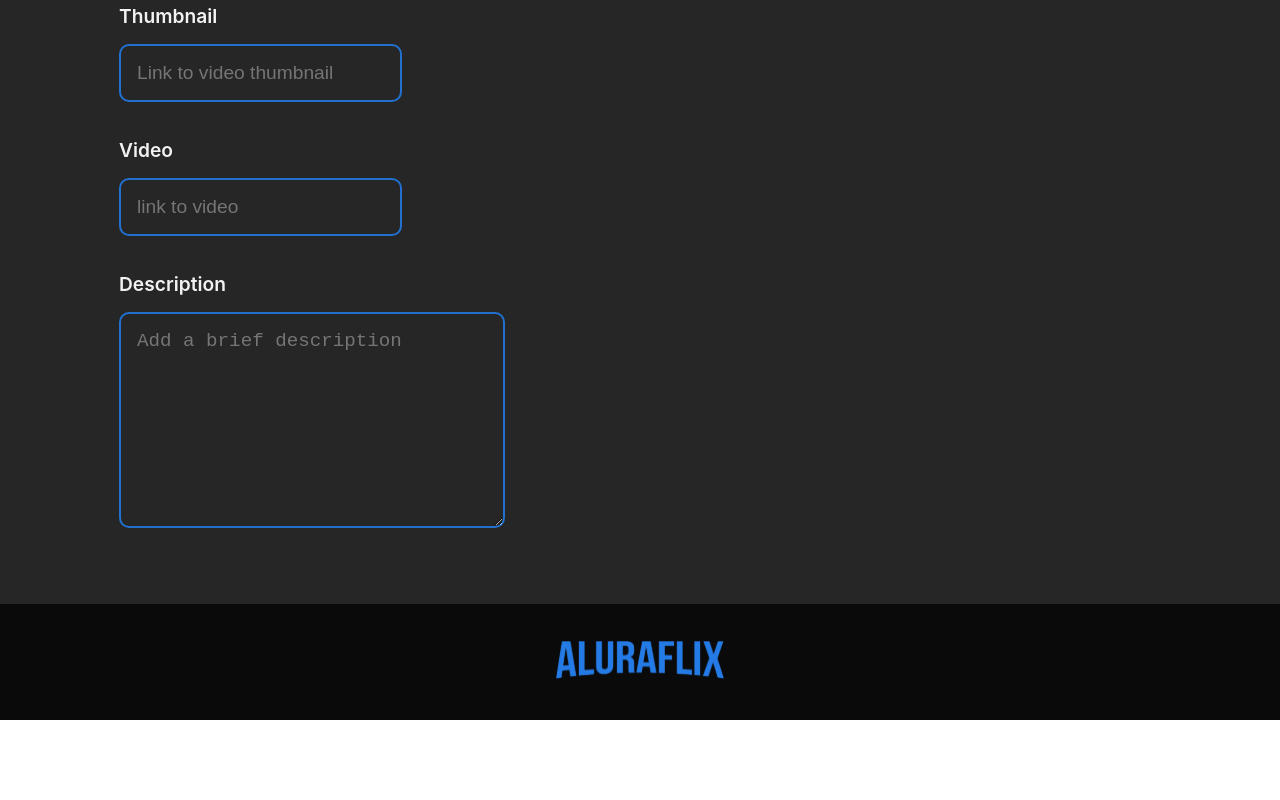
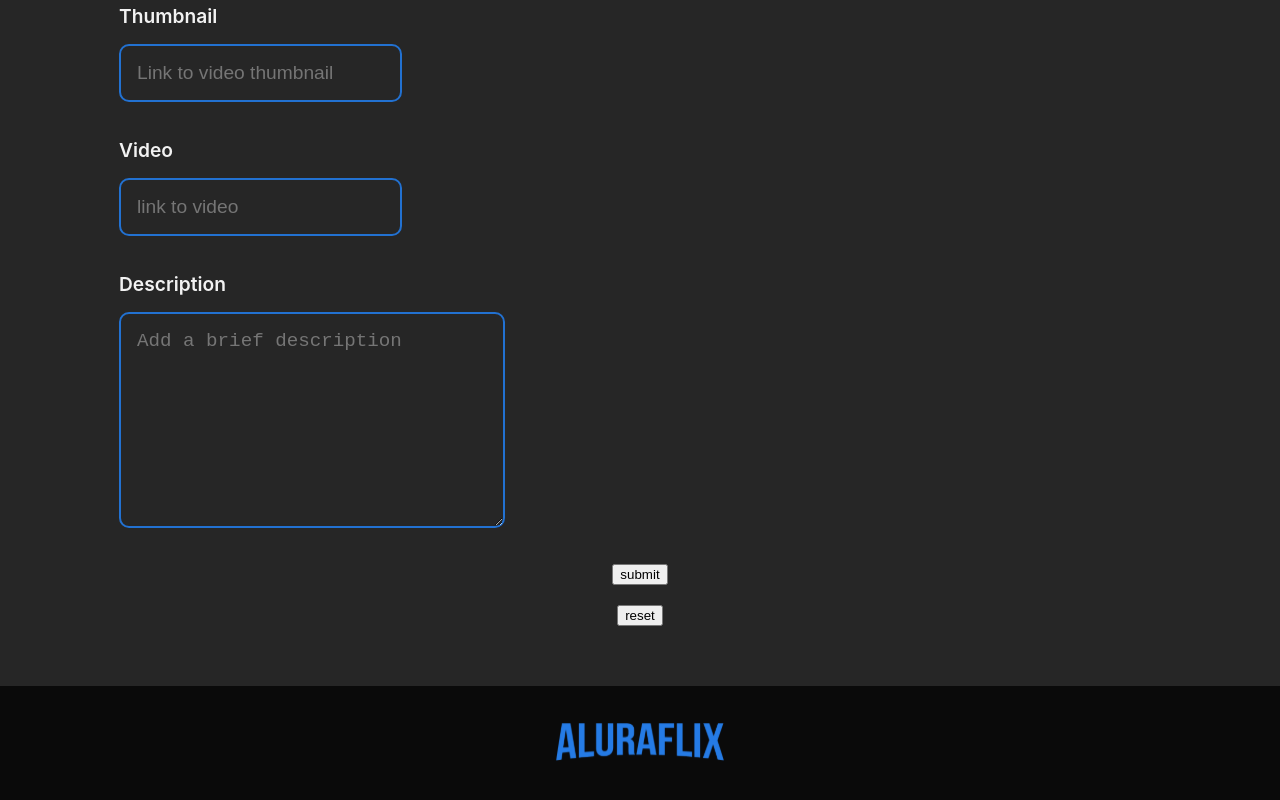
Before and after one commit to AbrahamOliden/aluraflix, a React (Vite) app: page /new-video in a window 1280 px wide. Shown: the part 638-1438 px from the top of the page. Before the commit the page ends 1358 px from the top, so only its background shows below. Built offline with nearby package versions, Linux system fonts and the light colour scheme; no server answers.

Commit message:
feat(VideoForm): add submit and reset buttons

```diff
--- a/src/components/Form/VideoForm/index.jsx
+++ b/src/components/Form/VideoForm/index.jsx
@@ -102,6 +102,8 @@ function VideoForm() {
                     <StyledTextArea name="description" id="video-source" cols="30" rows="10" placeholder="Add a brief description"></StyledTextArea>
                 </StyledLabel>
 
+                <button type="submit">submit</button>
+                <button type="reset">reset</button>
             </StyledField>
         </form>
     )
```
